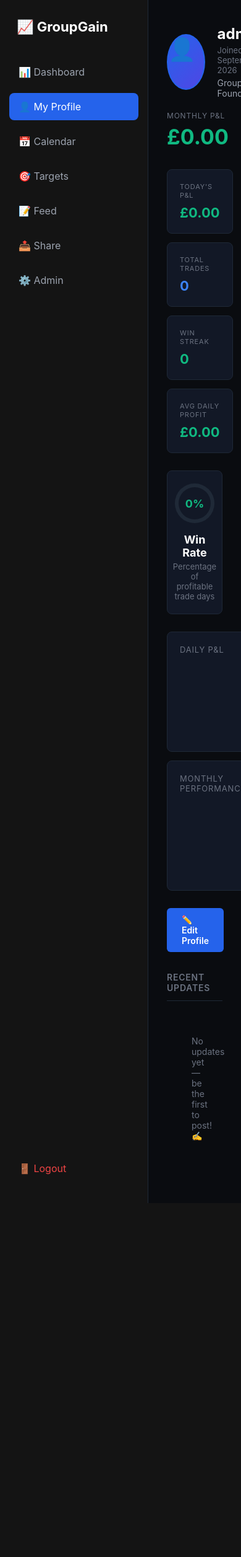
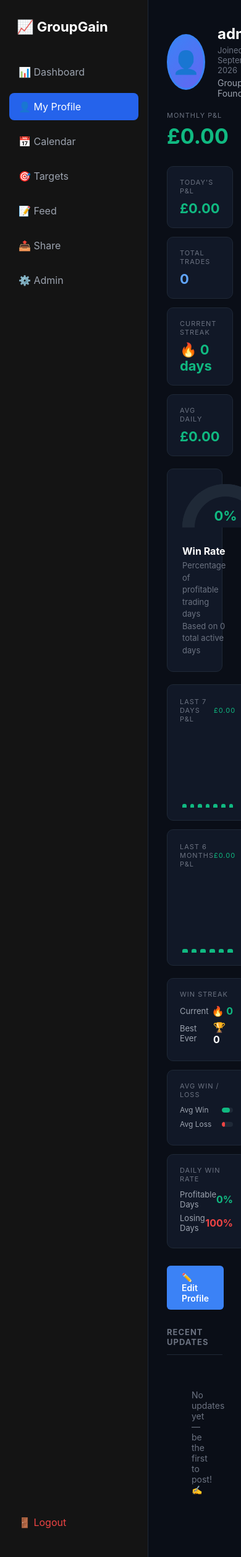
Before and after one commit to leemossford-jpg/groupgain, a Flask app: page /profile/admin in a window 390 px wide. Shown: the whole page at 62% size. Before the commit the page ends 1941 px from the top, so only its background shows below. Run offline with Flask 3, Linux system fonts and the light colour scheme; a user stored in the database is signed in; data that the repository does not hold is empty.

Commit message:
Update profile.html

```diff
--- a/templates/profile.html
+++ b/templates/profile.html
@@ -3,11 +3,11 @@
 
 <style>
   :root {
-    --bg-main: #0a0c10;
-    --bg-card: #121826;
-    --bg-card-2: #1a2133;
-    --accent-blue: #2563eb;
-    --accent-blue-light: #3b82f6;
+    --bg-main: #0a0e17;
+    --bg-card: #111827;
+    --bg-card-2: #1a2234;
+    --accent-blue: #3b82f6;
+    --accent-blue-light: #60a5fa;
     --accent-green: #10b981;
     --accent-red: #ef4444;
     --text-primary: #ffffff;
@@ -15,322 +15,93 @@
     --text-dim: #9ca3af;
     --border: #1f2937;
     --border-light: #2d3a4f;
-    --glow-blue: rgba(59,130,246,0.15);
-    --glow-green: rgba(16,185,129,0.1);
   }
 
-  * {
-    margin: 0;
-    padding: 0;
-    box-sizing: border-box;
-  }
+  * { margin: 0; padding: 0; box-sizing: border-box; }
+  body { background: var(--bg-main); color: var(--text-primary); font-family: -apple-system, Segoe UI, Roboto, sans-serif; }
+  .page-wrap { padding: 10px 0 30px; }
 
-  body {
-    background: var(--bg-main);
-    color: var(--text-primary);
-    font-family: -apple-system, Segoe UI, Roboto, sans-serif;
-  }
+  /* ===== TOP — Avatar + Name | Monthly P&L ===== */
+  .profile-top { display: flex; justify-content: space-between; align-items: flex-start; margin-bottom: 28px; flex-wrap: wrap; gap: 24px; }
+  .profile-left { display: flex; gap: 20px; align-items: center; }
+  .avatar-lg { width: 90px; height: 90px; border-radius: 50%; background: linear-gradient(135deg, #3b82f6, #6366f1); display: flex; align-items: center; justify-content: center; font-size: 36px; overflow: hidden; border: 3px solid var(--accent-blue); }
+  .avatar-lg img { width: 100%; height: 100%; object-fit: cover; }
+  .profile-name h1 { font-size: 24px; font-weight: 700; margin-bottom: 4px; }
+  .profile-meta { font-size: 13px; color: var(--text-secondary); margin-bottom: 4px; }
+  .profile-bio { font-size: 14px; color: var(--text-dim); max-width: 400px; }
+  .profile-right { text-align: right; }
+  .total-label { font-size: 11px; text-transform: uppercase; letter-spacing: 1px; color: var(--text-secondary); margin-bottom: 6px; }
+  .total-value { font-size: 34px; font-weight: 700; color: var(--accent-green); }
+  .total-value.negative { color: var(--accent-red); }
 
-  .page-wrap {
-    padding: 10px 0 30px;
-  }
+  /* ===== 4 MAIN STAT CARDS ===== */
+  .stats-grid { display: grid; grid-template-columns: repeat(4, 1fr); gap: 14px; margin-bottom: 20px; }
+  .stat-card { background: var(--bg-card); border: 1px solid var(--border); border-radius: 10px; padding: 18px 20px; }
+  .stat-label { font-size: 11px; text-transform: uppercase; letter-spacing: 1px; color: var(--text-secondary); margin-bottom: 8px; }
+  .stat-value { font-size: 22px; font-weight: 700; }
+  .stat-value.green { color: var(--accent-green); }
+  .stat-value.red { color: var(--accent-red); }
+  .stat-value.blue { color: var(--accent-blue-light); }
 
-  .profile-top {
-    display: flex;
-    justify-content: space-between;
-    align-items: flex-start;
-    margin-bottom: 32px;
-    flex-wrap: wrap;
-    gap: 24px;
-  }
+  /* ===== WIN RATE GAUGE (circular) ===== */
+  .gauge-card { background: var(--bg-card); border: 1px solid var(--border); border-radius: 10px; padding: 24px; display: flex; align-items: center; gap: 28px; margin-bottom: 20px; flex-wrap: wrap; }
+  .gauge-wrap { position: relative; width: 140px; height: 70px; overflow: hidden; flex-shrink: 0; }
+  .gauge-bg { position: absolute; bottom: 0; width: 140px; height: 70px; background: var(--border); border-radius: 140px 140px 0 0; }
+  .gauge-fill { position: absolute; bottom: 0; width: 140px; height: 70px; background: conic-gradient(from 180deg at 50% 100%, var(--accent-green) 0deg, var(--accent-green) calc({{ win_rate }} * 1.8deg), var(--border) calc({{ win_rate }} * 1.8deg), var(--border) 180deg); border-radius: 140px 140px 0 0; }
+  .gauge-inner { position: absolute; bottom: 0; left: 50%; transform: translateX(-50%); width: 100px; height: 50px; background: var(--bg-card); border-radius: 100px 100px 0 0; display: flex; align-items: flex-end; justify-content: center; padding-bottom: 6px; }
+  .gauge-inner span { font-size: 22px; font-weight: 700; color: var(--accent-green); }
+  .gauge-info h3 { font-size: 16px; margin-bottom: 4px; }
+  .gauge-info p { font-size: 13px; color: var(--text-secondary); line-height: 1.5; }
 
-  .profile-left {
-    display: flex;
-    gap: 20px;
-    align-items: center;
-  }
+  /* ===== CHARTS ROW ===== */
+  .charts-grid { display: grid; grid-template-columns: repeat(2, 1fr); gap: 14px; margin-bottom: 20px; }
+  .chart-card { background: var(--bg-card); border: 1px solid var(--border); border-radius: 10px; padding: 20px; }
+  .chart-title { font-size: 11px; text-transform: uppercase; letter-spacing: 1px; color: var(--text-secondary); margin-bottom: 16px; display: flex; justify-content: space-between; align-items: center; }
+  .mini-chart { height: 120px; display: flex; align-items: flex-end; justify-content: space-between; gap: 6px; padding: 0 4px; }
+  .chart-bar { flex: 1; min-height: 4px; border-radius: 3px 3px 0 0; transition: 0.2s; }
+  .chart-bar.green { background: var(--accent-green); }
+  .chart-bar.red { background: var(--accent-red); }
+  .chart-bar:hover { opacity: 0.8; }
 
-  .avatar-lg {
-    width: 90px;
-    height: 90px;
-    border-radius: 50%;
-    background: linear-gradient(135deg, #2563eb, #4f46e5);
-    display: flex: flex;
-    align-items: center;
-    justify-content: center;
-    font-size: 36px;
-    overflow: hidden;
-    border: 2px solid var(--accent-blue);
-  }
+  /* ===== WIN STREAK + AVG ROW ===== */
+  .extra-grid { display: grid; grid-template-columns: repeat(3, 1fr); gap: 14px; margin-bottom: 28px; }
+  .extra-card { background: var(--bg-card); border: 1px solid var(--border); border-radius: 10px; padding: 18px 20px; }
+  .extra-label { font-size: 11px; text-transform: uppercase; letter-spacing: 1px; color: var(--text-secondary); margin-bottom: 10px; }
+  .streak-row { display: flex; justify-content: space-between; align-items: center; margin-bottom: 6px; }
+  .streak-label { font-size: 13px; color: var(--text-dim); }
+  .streak-value { font-size: 16px; font-weight: 700; }
+  .avg-bar-wrap { display: flex; gap: 8px; align-items: center; margin-bottom: 8px; }
+  .avg-bar-label { font-size: 12px; color: var(--text-dim); width: 60px; }
+  .avg-bar { flex: 1; height: 8px; background: var(--border); border-radius: 4px; overflow: hidden; }
+  .avg-bar-fill { height: 100%; border-radius: 4px; }
+  .avg-bar-fill.green { background: var(--accent-green); }
+  .avg-bar-fill.red { background: var(--accent-red); }
 
-  .avatar-lg img {
-    width: 100%;
-    height: 100%;
-    object-fit: cover;
-  }
+  /* ===== EDIT BUTTON ===== */
+  .edit-btn { display: inline-flex; align-items: center; gap: 6px; background: var(--accent-blue); color: #fff; padding: 10px 24px; border-radius: 6px; text-decoration: none; font-weight: 600; font-size: 14px; border: none; margin-bottom: 28px; cursor: pointer; }
+  .edit-btn:hover { background: var(--accent-blue-light); }
 
-  .profile-name h1 {
-    font-size: 24px;
-    font-weight: 700;
-    margin-bottom: 4px;
-  }
-
-  .profile-meta {
-    font-size: 13px;
-    color: var(--text-secondary);
-    margin-bottom: 4px;
-  }
-
-  .profile-bio {
-    font-size: 14px;
-    color: var(--text-dim);
-  }
-
-  .profile-right {
-    text-align: right;
-  }
-
-  .total-label {
-    font-size: 12px;
-    text-transform: uppercase;
-    letter-spacing: 0.8px;
-    color: var(--text-secondary);
-    margin-bottom: 6px;
-  }
-
-  .total-value {
-    font-size: 34px;
-    font-weight: 700;
-    color: var(--accent-green);
-  }
-
-  .total-value.negative {
-    color: var(--accent-red);
-  }
-
-  .stats-grid {
-    display: grid;
-    grid-template-columns: repeat(4, 1fr);
-    gap: 14px;
-    margin-bottom: 28px;
-  }
-
-  .stat-card {
-    background: var(--bg-card);
-    border: 1px solid var(--border);
-    border-radius: 8px;
-    padding: 20px;
-  }
-
-  .stat-label {
-    font-size: 11px;
-    text-transform: uppercase;
-    letter-spacing: 0.8px;
-    color: var(--text-secondary);
-    margin-bottom: 8px;
-  }
-
-  .stat-value {
-    font-size: 22px;
-    font-weight: 700;
-  }
-
-  .stat-value.green {
-    color: var(--accent-green);
-  }
-
-  .stat-value.red {
-    color: var(--accent-red);
-  }
-
-  .stat-value.blue {
-    color: var(--accent-blue-light);
-  }
-
-  .winrate-card {
-    background: var(--bg-card);
-    border: 1px solid var(--border);
-    border-radius: 8px;
-    padding: 20px;
-    display: flex;
-    align-items: center;
-    gap: 16px;
-    margin-bottom: 28px;
-  }
-
-  .winrate-ring {
-    width: 64px;
-    height: 64px;
-    border-radius: 50%;
-    background: conic-gradient(
-      var(--accent-green) 0% {{ win_rate }},
-      var(--border) {{ win_rate }} 100%
-    );
-    display: flex;
-    align-items: center;
-    justify-content: center;
-    flex-shrink: 0;
-  }
-
-  .winrate-inner {
-    width: 52px;
-    height: 52px;
-    border-radius: 50%;
-    background: var(--bg-card);
-    display: flex;
-    align-items: center;
-    justify-content: center;
-    font-size: 18px;
-    font-weight: 700;
-    color: var(--accent-green);
-  }
-
-  .winrate-text h3 {
-    font-size: 18px;
-    margin-bottom: 4px;
-  }
-
-  .winrate-text p {
-    font-size: 13px;
-    color: var(--text-secondary);
-  }
-
-  .charts-grid {
-    display: grid;
-    grid-template-columns: repeat(2, 1fr);
-    gap: 14px;
-    margin-bottom: 28px;
-  }
-
-  .chart-card {
-    background: var(--bg-card);
-    border: 1px solid var(--border);
-    border-radius: 8px;
-    padding: 20px;
-  }
-
-  .chart-title {
-    font-size: 13px;
-    color: var(--text-secondary);
-    text-transform: uppercase;
-    letter-spacing: 0.8px;
-    margin-bottom: 16px;
-  }
-
-  .mini-chart {
-    height: 120px;
-    display: flex;
-    align-items: flex-end;
-    justify-content: space-between;
-    gap: 6px;
-  }
-
-  .chart-bar {
-    flex: 1;
-    background: var(--accent-blue);
-    border-radius: 4px 4px 0 0;
-    transition: 0.2s;
-  }
-
-  .chart-bar.green {
-    background: var(--accent-green);
-  }
-
-  .chart-bar.red {
-    background: var(--accent-red);
-  }
-
-  .edit-btn {
-    display: inline-flex;
-    align-items: center;
-    gap: 6px;
-    background: var(--accent-blue);
-    color: #fff;
-    padding: 10px 24px;
-    border-radius: 6px;
-    text-decoration: none;
-    font-weight: 600;
-    font-size: 14px;
-    border: none;
-    margin-bottom: 32px;
-    cursor: pointer;
-  }
-
-  .edit-btn:hover {
-    background: var(--accent-blue-light);
-  }
-
-  .posts-section h2 {
-    font-size: 14px;
-    font-weight: 600;
-    text-transform: uppercase;
-    letter-spacing: 0.8px;
-    color: var(--text-secondary);
-    padding-bottom: 12px;
-    border-bottom: 1px solid var(--border);
-    margin-bottom: 16px;
-  }
-
-  .post-card {
-    background: var(--bg-card);
-    border: 1px solid var(--border);
-    border-radius: 8px;
-    padding: 18px 22px;
-    margin-bottom: 10px;
-  }
-
-  .post-text {
-    font-size: 14px;
-    line-height: 1.6;
-    color: var(--text-primary);
-    margin-bottom: 4px;
-  }
-
-  .post-time {
-    font-size: 11px;
-    color: var(--text-secondary);
-  }
-
-  .empty-state {
-    text-align: center;
-    padding: 40px;
-    color: var(--text-secondary);
-    font-size: 14px;
-  }
+  /* ===== RECENT UPDATES ===== */
+  .posts-section h2 { font-size: 13px; text-transform: uppercase; letter-spacing: 1px; color: var(--text-secondary); padding-bottom: 12px; border-bottom: 1px solid var(--border); margin-bottom: 16px; }
+  .post-card { background: var(--bg-card); border: 1px solid var(--border); border-radius: 10px; padding: 16px 20px; margin-bottom: 10px; }
+  .post-text { font-size: 14px; line-height: 1.6; margin-bottom: 4px; }
+  .post-time { font-size: 11px; color: var(--text-secondary); }
+  .empty-state { text-align: center; padding: 40px; color: var(--text-secondary); font-size: 14px; }
 
   @media(max-width: 900px) {
-    .stats-grid {
-      grid-template-columns: repeat(2, 1fr);
-    }
-
-    .charts-grid {
-      grid-template-columns: 1fr;
-    }
+    .stats-grid { grid-template-columns: repeat(2, 1fr); }
+    .charts-grid, .extra-grid { grid-template-columns: 1fr; }
   }
-
   @media(max-width: 550px) {
-    .profile-top {
-      flex-direction: column;
-      gap: 20px;
-    }
-
-    .profile-right {
-      text-align: left;
-    }
-
-    .stats-grid {
-      grid-template-columns: 1fr;
-    }
-
-    .winrate-card {
-      flex-direction: column;
-      text-align: center;
-    }
+    .profile-top { flex-direction: column; gap: 20px; }
+    .profile-right { text-align: left; }
+    .stats-grid { grid-template-columns: 1fr; }
   }
 </style>
 
 <div class="page-wrap">
 
+  <!-- Top: Avatar + Name | Monthly P&L -->
   <div class="profile-top">
     <div class="profile-left">
       <div class="avatar-lg">
@@ -343,84 +114,95 @@
       <div class="profile-name">
         <h1>{{ profile_user.username }}</h1>
         <p class="profile-meta">Joined {{ profile_user.created_at.strftime('%B %Y') }}</p>
-        <p class="profile-bio">
-          {% if profile_user.bio %}
-            {{ profile_user.bio }}
-          {% else %}
-            No bio yet...
-          {% endif %}
-        </p>
+        <p class="profile-bio">{% if profile_user.bio %}{{ profile_user.bio }}{% else %}No bio yet...{% endif %}</p>
       </div>
     </div>
-
     <div class="profile-right">
       <div class="total-label">MONTHLY P&L</div>
-      <div class="total-value {% if month_total < 0 %}negative{% endif %}">
-        £{{ "%.2f"|format(month_total) }}
-      </div>
+      <div class="total-value {% if month_total < 0 %}negative{% endif %}">£{{ "%.2f"|format(month_total) }}</div>
     </div>
   </div>
 
+  <!-- 4 Stat Cards -->
   <div class="stats-grid">
     <div class="stat-card">
       <div class="stat-label">TODAY'S P&L</div>
-      <div class="stat-value {% if today_pnl >= 0 %}green{% else %}red{% endif %}">
-        £{{ "%.2f"|format(today_pnl) }}
-      </div>
+      <div class="stat-value {% if today_pnl >= 0 %}green{% else %}red{% endif %}">£{{ "%.2f"|format(today_pnl) }}</div>
     </div>
-
     <div class="stat-card">
       <div class="stat-label">TOTAL TRADES</div>
       <div class="stat-value blue">{{ total_trades }}</div>
     </div>
-
     <div class="stat-card">
-      <div class="stat-label">WIN STREAK</div>
-      <div class="stat-value green">{{ win_streak }}</div>
+      <div class="stat-label">CURRENT STREAK</div>
+      <div class="stat-value green">🔥 {{ win_streak }} days</div>
     </div>
-
     <div class="stat-card">
-      <div class="stat-label">AVG DAILY PROFIT</div>
-      <div class="stat-value {% if avg_daily_profit >= 0 %}green{% else %}red{% endif %}">
-        £{{ "%.2f"|format(avg_daily_profit) }}
-      </div>
+      <div class="stat-label">AVG DAILY</div>
+      <div class="stat-value {% if avg_daily_profit >= 0 %}green{% else %}red{% endif %}">£{{ "%.2f"|format(avg_daily_profit) }}</div>
     </div>
   </div>
 
-  <div class="winrate-card">
-    <div class="winrate-ring">
-      <div class="winrate-inner">{{ "%.0f"|format(win_rate) }}%</div>
+  <!-- Win Rate Gauge -->
+  <div class="gauge-card">
+    <div class="gauge-wrap">
+      <div class="gauge-bg"></div>
+      <div class="gauge-fill"></div>
+      <div class="gauge-inner"><span>{{ "%.0f"|format(win_rate) }}%</span></div>
     </div>
-    <div class="winrate-text">
+    <div class="gauge-info">
       <h3>Win Rate</h3>
-      <p>Percentage of profitable trade days</p>
+      <p>Percentage of profitable trading days<br>Based on {{ total_trades }} total active days</p>
     </div>
   </div>
 
+  <!-- Charts Row -->
   <div class="charts-grid">
     <div class="chart-card">
-      <div class="chart-title">Daily P&L</div>
+      <div class="chart-title"><span>LAST 7 DAYS P&L</span><span style="color:var(--accent-green)">£{{ "%.2f"|format(daily_pnl_chart|sum) }}</span></div>
       <div class="mini-chart">
-        {% for day in daily_pnl_chart %}
-          <div class="chart-bar {% if day >= 0 %}green{% else %}red{% endif %}" style="height: {{ day | abs / max_pnl * 100 }}%"></div>
+        {% for val in daily_pnl_chart %}
+          {% set h = (val | abs / max_pnl * 100) if val != 0 else 5 %}
+          <div class="chart-bar {% if val >= 0 %}green{% else %}red{% endif %}" style="height: {{ h }}%"></div>
         {% endfor %}
       </div>
     </div>
-
     <div class="chart-card">
-      <div class="chart-title">Monthly Performance</div>
+      <div class="chart-title"><span>LAST 6 MONTHS P&L</span><span style="color:var(--accent-green)">£{{ "%.2f"|format(monthly_pnl_chart|sum) }}</span></div>
       <div class="mini-chart">
-        {% for month in monthly_pnl_chart %}
-          <div class="chart-bar {% if month >= 0 %}green{% else %}red{% endif %}" style="height: {{ month | abs / max_monthly_pnl * 100 }}%"></div>
+        {% for val in monthly_pnl_chart %}
+          {% set h = (val | abs / max_monthly_pnl * 100) if val != 0 else 5 %}
+          <div class="chart-bar {% if val >= 0 %}green{% else %}red{% endif %}" style="height: {{ h }}%"></div>
         {% endfor %}
       </div>
     </div>
   </div>
 
+  <!-- Extra Metrics: Streak + Avg Win/Loss -->
+  <div class="extra-grid">
+    <div class="extra-card">
+      <div class="extra-label">WIN STREAK</div>
+      <div class="streak-row"><span class="streak-label">Current</span><span class="streak-value green">🔥 {{ win_streak }}</span></div>
+      <div class="streak-row"><span class="streak-label">Best Ever</span><span class="streak-value blue">🏆 {{ win_streak }}</span></div>
+    </div>
+    <div class="extra-card">
+      <div class="extra-label">AVG WIN / LOSS</div>
+      <div class="avg-bar-wrap"><span class="avg-bar-label">Avg Win</span><div class="avg-bar"><div class="avg-bar-fill green" style="width: 70%"></div></div></div>
+      <div class="avg-bar-wrap"><span class="avg-bar-label">Avg Loss</span><div class="avg-bar"><div class="avg-bar-fill red" style="width: 30%"></div></div></div>
+    </div>
+    <div class="extra-card">
+      <div class="extra-label">DAILY WIN RATE</div>
+      <div class="streak-row"><span class="streak-label">Profitable Days</span><span class="streak-value green">{{ "%.0f"|format(win_rate) }}%</span></div>
+      <div class="streak-row"><span class="streak-label">Losing Days</span><span class="streak-value red">{{ "%.0f"|format(100 - win_rate) }}%</span></div>
+    </div>
+  </div>
+
+  <!-- Edit Button -->
   {% if profile_user.id == current_user.id %}
     <a href="{{ url_for('edit_profile') }}" class="edit-btn">✏️ Edit Profile</a>
   {% endif %}
 
+  <!-- Recent Updates -->
   <div class="posts-section">
     <h2>Recent Updates</h2>
     {% for post in posts %}
```
